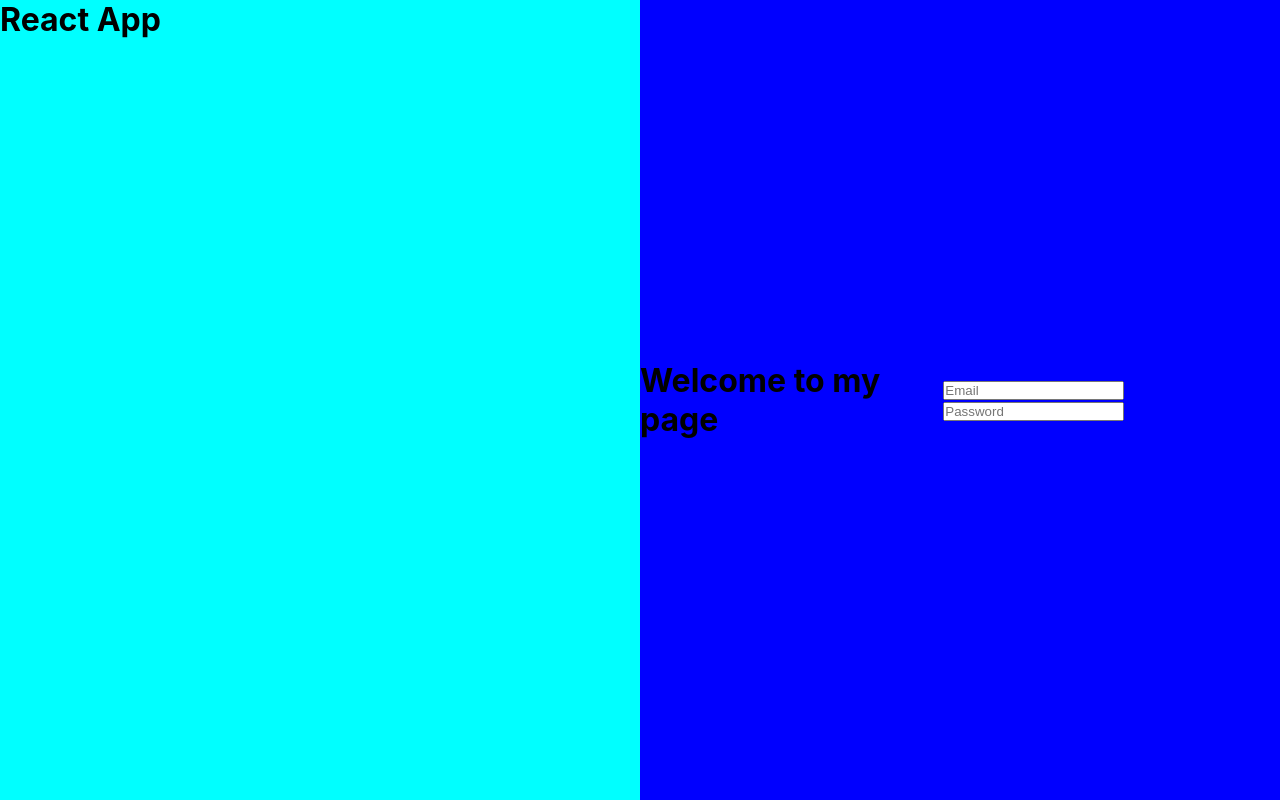
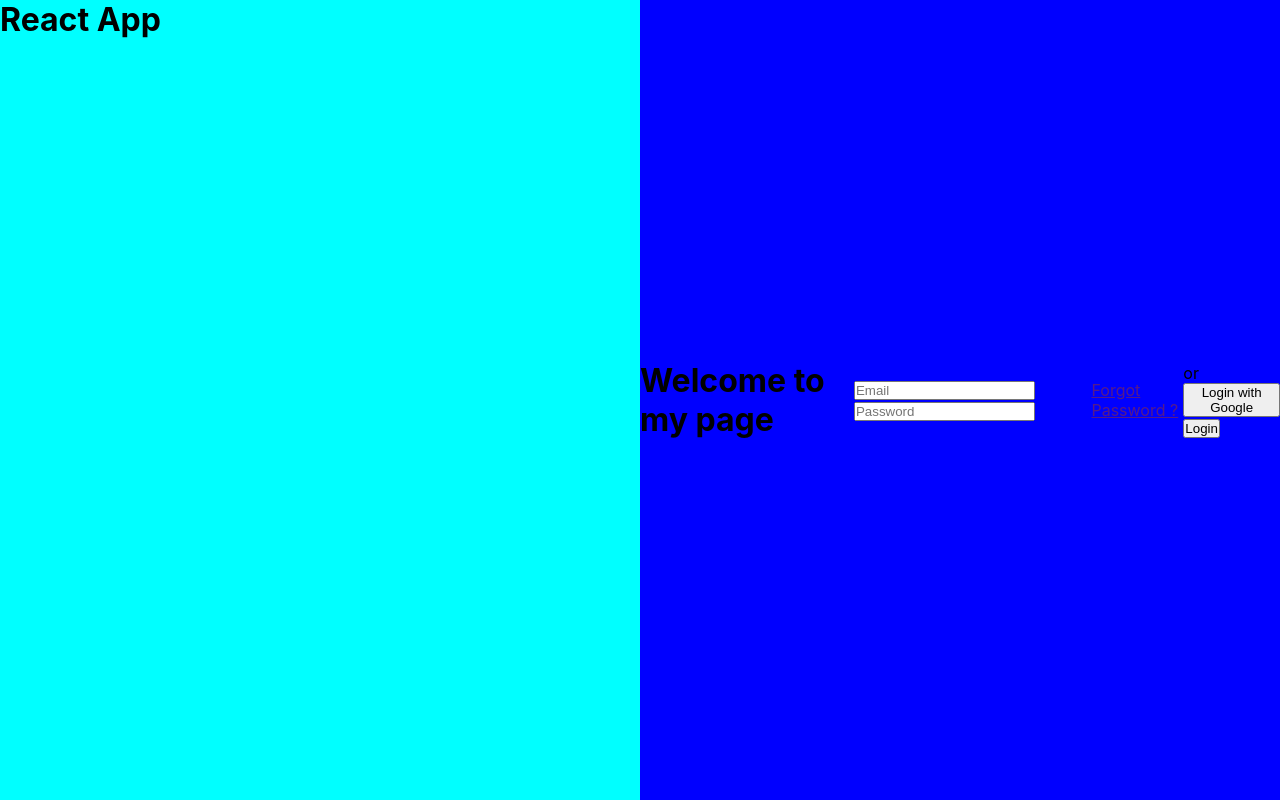
Before and after one commit to Chappu12/Login-Page-React, a React (Create React App) app: page / in a window 1280 px wide. Built offline with nearby package versions, Linux system fonts and the light colour scheme.

Commit message:
left content added

```diff
--- a/src/Component/Form/From.jsx
+++ b/src/Component/Form/From.jsx
@@ -9,9 +9,17 @@ const form = () => {
                 </div>
                 <div>
                     <form action="">
-                        <input type="email" placeholder='Email'/>
-                        <input type="password" placeholder='Password'/>
+                        <input type="email" placeholder='Email' />
+                        <input type="password" placeholder='Password' />
                     </form>
+                </div>
+                <div>
+                    <a href="">Forgot Password ?</a>
+                </div>
+                <div>
+                    <p>or</p>
+                    <button>Login with Google</button>
+                    <button>Login</button>
                 </div>
             </div>
         </>
```
